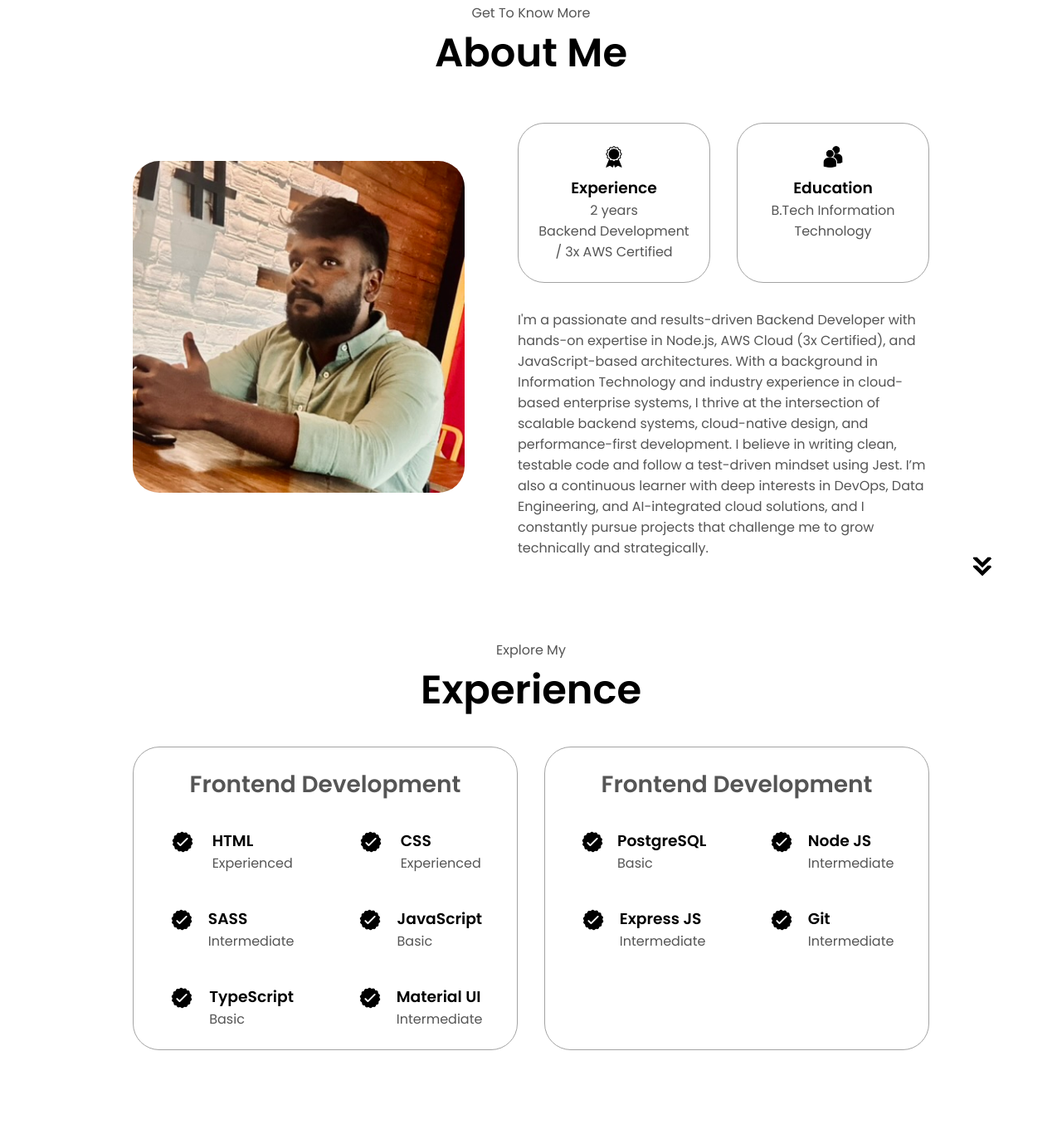
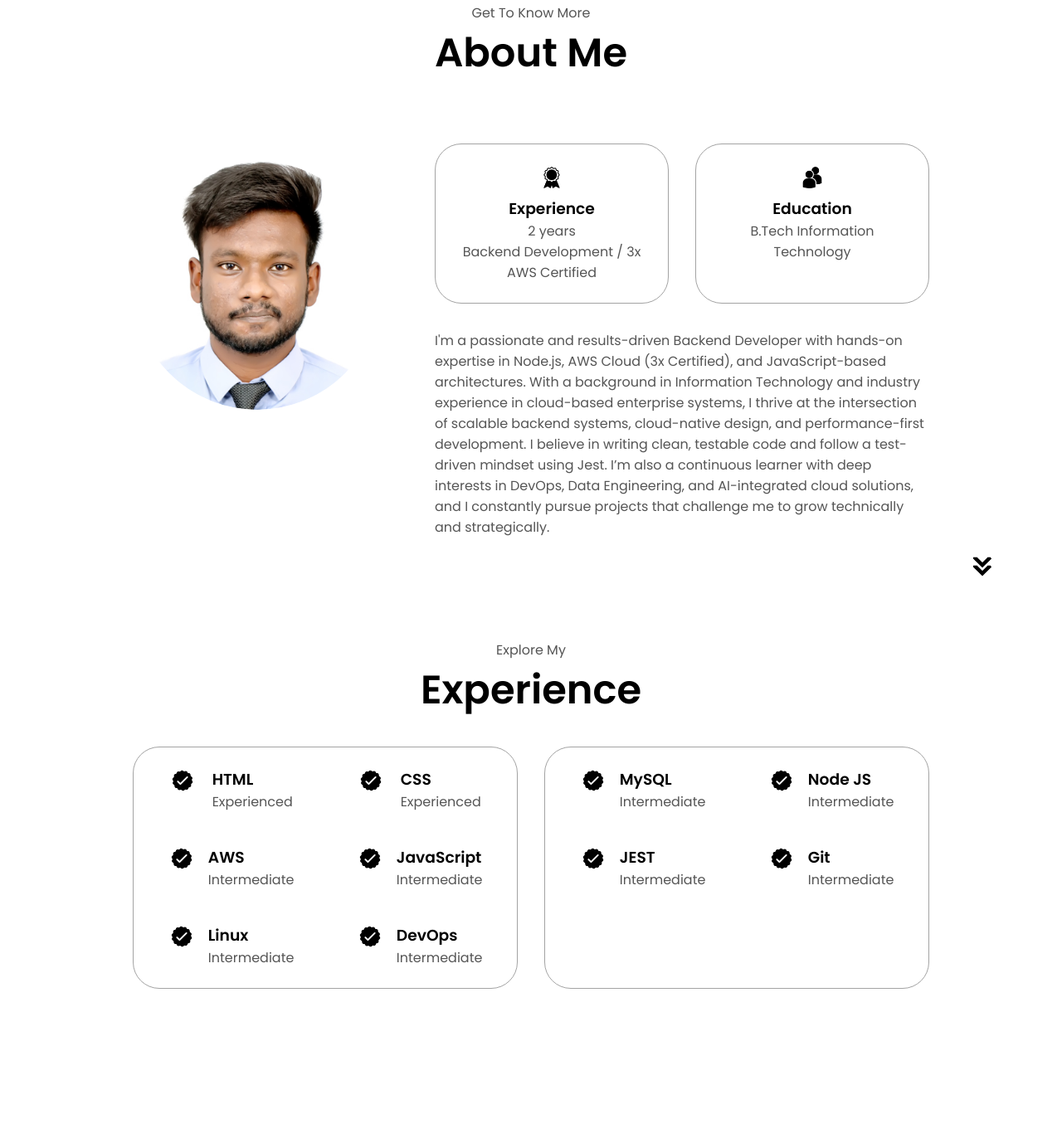
Before and after one commit to svhariharan/HariharanSV-Portfolio, a plain HTML site: page index.html in a window 1280 px wide. Shown: the part 925-2280 px from the top of the page at 83% size. Drawn offline with Linux system fonts and the light colour scheme.

Commit message:
few tweeks here n there

```diff
--- a/index.html
+++ b/index.html
@@ -38,7 +38,7 @@
     </nav>
     <section id="profile">
       <div class="section__pic-container">
-        <img src="./assets/IMG_3455.JPEG" alt="HariharanSV profile picture" />
+        <img src="./assets/cropped_circle_image (2).png" alt="HariharanSV profile picture" />
       </div>
       <div class="section__text">
         <p class="section__text__p1">Hello, I'm</p>
@@ -77,7 +77,7 @@
       <div class="section-container">
         <div class="section__pic-container">
           <img
-            src="./assets/IMG_3455.JPEG"
+            src="./assets/cropped_circle_image (1).png"
             alt="Profile picture"
             class="about-pic"
           />
@@ -124,7 +124,7 @@ I believe in writing clean, testable code and follow a test-driven mindset using
       <div class="experience-details-container">
         <div class="about-containers">
           <div class="details-container">
-            <h2 class="experience-sub-title">Frontend Development</h2>
+            <!--<h2 class="experience-sub-title">Skills</h2>-->
             <div class="article-container">
               <article>
                 <img
@@ -155,7 +155,7 @@ I believe in writing clean, testable code and follow a test-driven mindset using
                   class="icon"
                 />
                 <div>
-                  <h3>SASS</h3>
+                  <h3>AWS</h3>
                   <p>Intermediate</p>
                 </div>
               </article>
@@ -167,7 +167,7 @@ I believe in writing clean, testable code and follow a test-driven mindset using
                 />
                 <div>
                   <h3>JavaScript</h3>
-                  <p>Basic</p>
+                  <p>Intermediate</p>
                 </div>
               </article>
               <article>
@@ -177,8 +177,8 @@ I believe in writing clean, testable code and follow a test-driven mindset using
                   class="icon"
                 />
                 <div>
-                  <h3>TypeScript</h3>
-                  <p>Basic</p>
+                  <h3>Linux</h3>
+                  <p>Intermediate</p>
                 </div>
               </article>
               <article>
@@ -188,14 +188,14 @@ I believe in writing clean, testable code and follow a test-driven mindset using
                   class="icon"
                 />
                 <div>
-                  <h3>Material UI</h3>
+                  <h3>DevOps</h3>
                   <p>Intermediate</p>
                 </div>
               </article>
             </div>
           </div>
           <div class="details-container">
-            <h2 class="experience-sub-title">Frontend Development</h2>
+            <!--<h2 class="experience-sub-title">Skills</h2>-->
             <div class="article-container">
               <article>
                 <img
@@ -204,8 +204,8 @@ I believe in writing clean, testable code and follow a test-driven mindset using
                   class="icon"
                 />
                 <div>
-                  <h3>PostgreSQL</h3>
-                  <p>Basic</p>
+                  <h3>MySQL</h3>
+                  <p>Intermediate</p>
                 </div>
               </article>
               <article>
@@ -226,7 +226,7 @@ I believe in writing clean, testable code and follow a test-driven mindset using
                   class="icon"
                 />
                 <div>
-                  <h3>Express JS</h3>
+                  <h3>JEST</h3>
                   <p>Intermediate</p>
                 </div>
               </article>
--- a/style.css
+++ b/style.css
@@ -284,7 +284,10 @@ section {
 }
 
 .about-pic {
-  border-radius: 2rem;
+  width: 300px;
+  height: 300px;
+  border-radius: 50%;
+  object-fit: cover;
 }
 
 .arrow {
```
Also changed, not shown: assets/cropped_circle_image (1).png (added), assets/cropped_circle_image (2).png (added).
